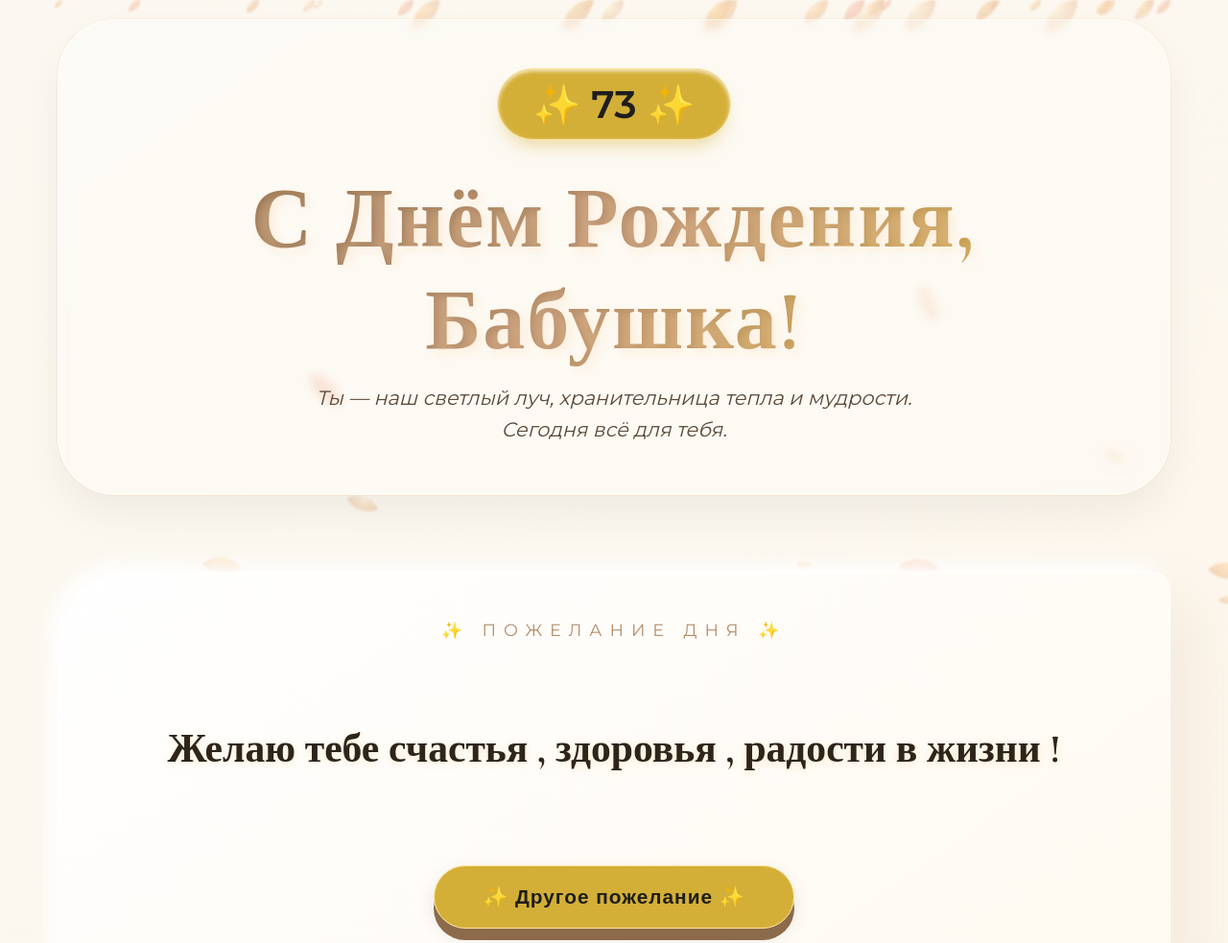
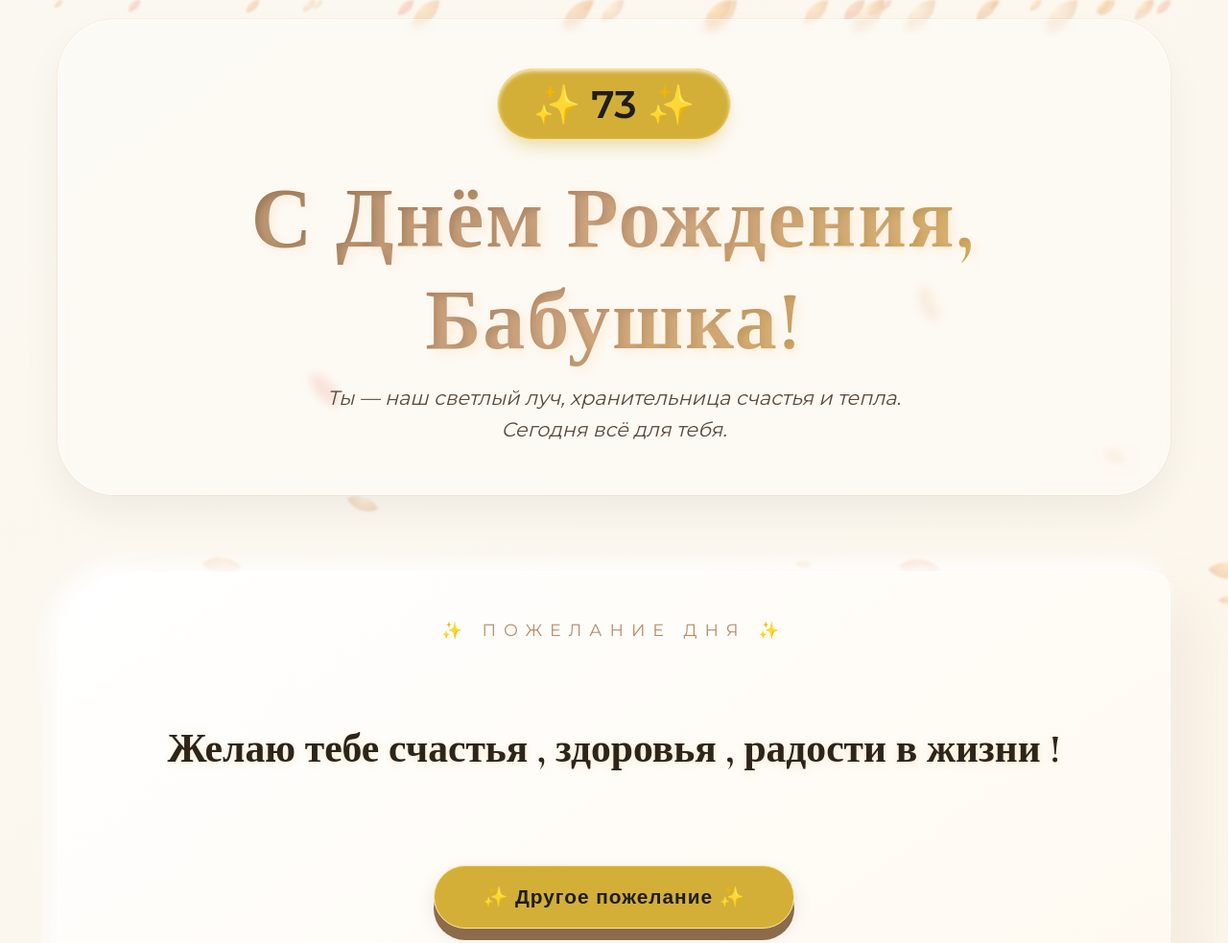
Before and after one commit to sucar-top/TextFlow, a plain HTML site: page index.html in a window 1280 px wide. Shown: the top 983 px of the page at 96% size. Drawn offline with nearby package versions, Linux system fonts and the light colour scheme.

Commit message:
Add files via upload

```diff
--- a/index.html
+++ b/index.html
@@ -335,7 +335,7 @@
     <section class="hero">
         <div class="age-badge">✨ 73 ✨</div>
         <h1>С Днём Рождения,<br>Бабушка!</h1>
-        <div class="hero-quote">Ты — наш светлый луч, хранительница тепла и мудрости.<br>Сегодня всё для тебя.</div>
+        <div class="hero-quote">Ты — наш светлый луч, хранительница счастья и тепла.<br>Сегодня всё для тебя.</div>
     </section>
 
     <!-- Рандомные пожелания по кнопке -->
```
